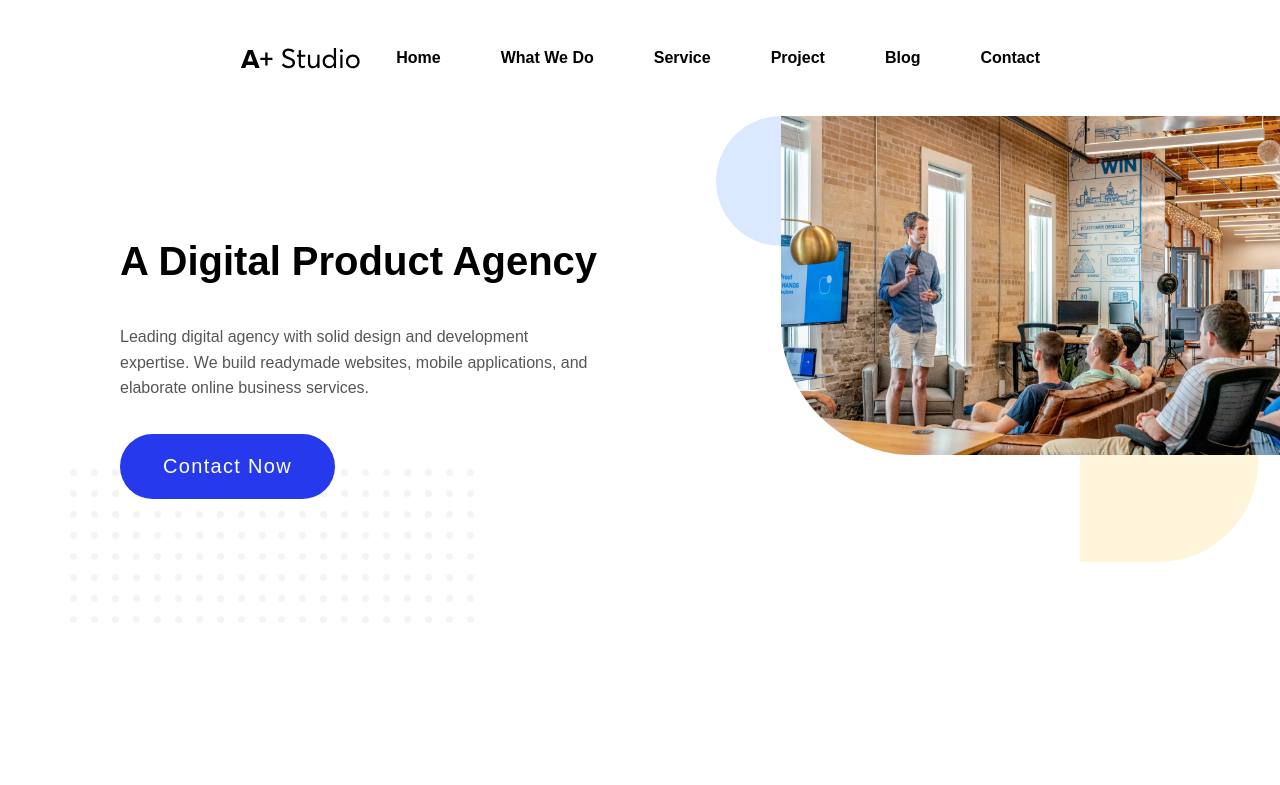
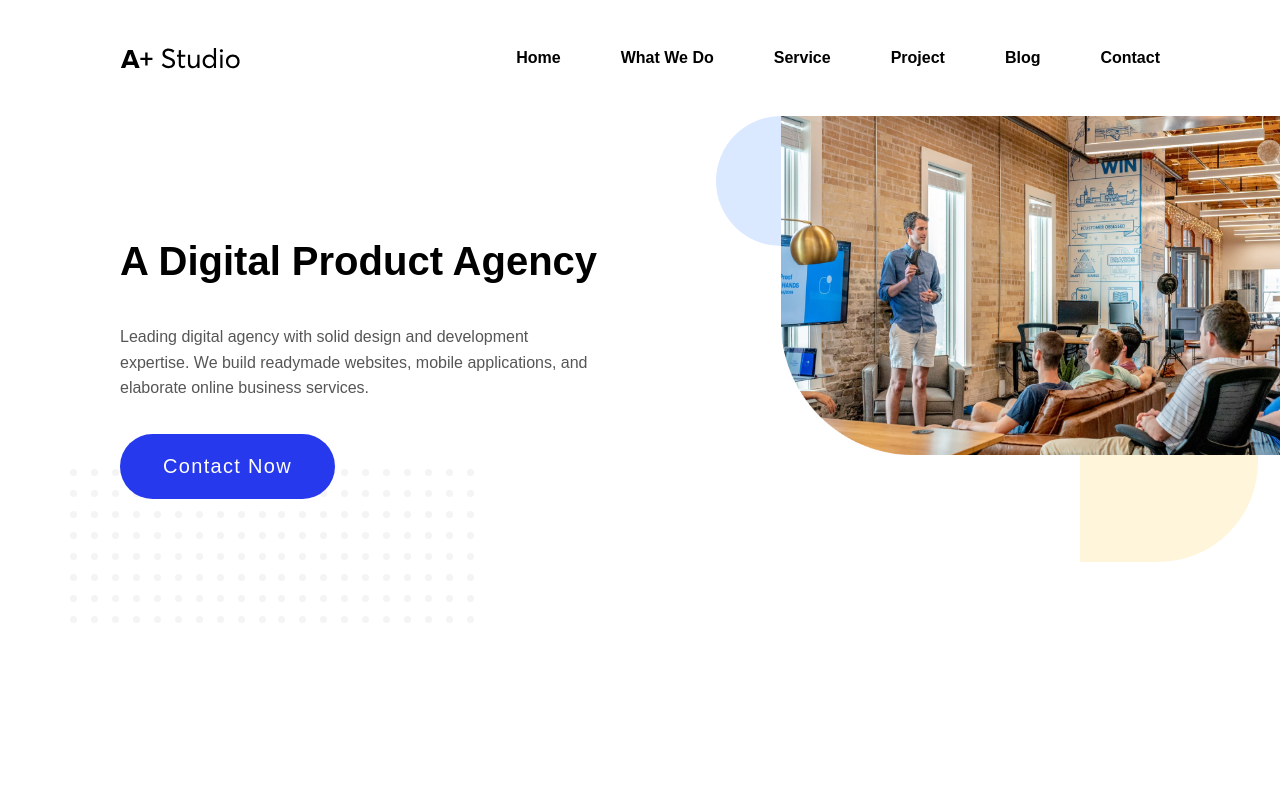
Before and after one commit to AndrewBavyka/AStudio-LandingPage, a website built with webpack: page src/index.html in a window 1280 px wide. Shown: the top 785 px of the page. Built offline with nearby package versions, Linux system fonts and the light colour scheme; files whose address does not match are found by name.

Commit message:
hot fix header

```diff
--- a/src/html/_header.htm
+++ b/src/html/_header.htm
@@ -1,4 +1,4 @@
-<header class="header wrapper">
+<header class="header">
     <div class="header__container">
         <div class="header__container_logo">
             <a href="#" class="logo-link">
```
